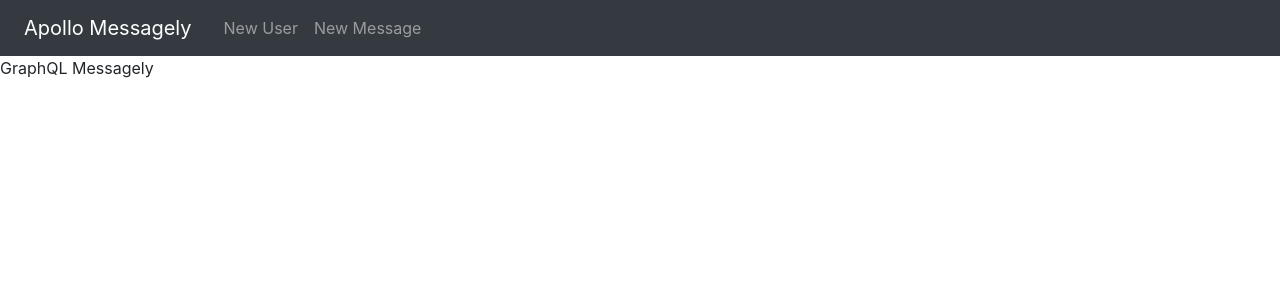
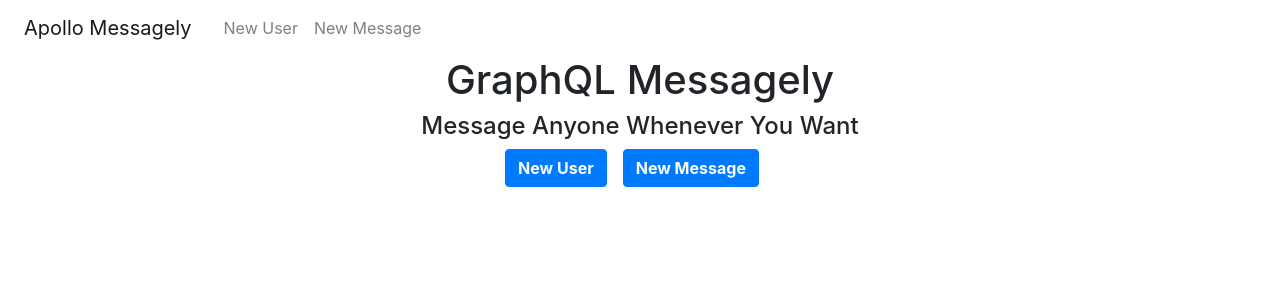
Before and after one commit to itschibits/graphql-messaging, a React (Create React App) app: page / in a window 1280 px wide. Shown: the top 300 px of the page. Built offline with nearby package versions, Linux system fonts and the light colour scheme.

Commit message:
added a simple landing page and some navbar styling

```diff
--- a/src/LandingPage.tsx
+++ b/src/LandingPage.tsx
@@ -1,8 +1,12 @@
 import React from 'react';
+import { Link } from "react-router-dom";
 
 function LandingPage() {
-    return (<div>
-        GraphQL Messagely
+    return (<div className="LandingPage container text-center" >
+        <h1>GraphQL Messagely</h1>
+        <h4>Message Anyone Whenever You Want</h4>
+        <Link to="/users/new" className="btn btn-primary font-weight-bold mr-3">New User</Link>
+        <Link to="/messages/new" className="btn btn-primary font-weight-bold mr-3">New Message</Link>
     </div>)
 }
 
--- /dev/null
+++ b/src/Navbar.css
@@ -0,0 +1,3 @@
+.Navbg{
+    background-color: #003566;
+}
--- a/src/Navbar.tsx
+++ b/src/Navbar.tsx
@@ -11,8 +11,8 @@
 function NavBar() {
 
     return (
-        <div>
-            <Navbar bg="dark" variant="dark" expand="lg">
+        <div className="NavBar">
+            <Navbar className="Navbg" expand="lg">
                 <Nav className="mr-auto">
                     <NavLink exact to="/" className="nav-link navbar-brand">Apollo Messagely</NavLink>
                     <NavLink exact to="/users/new" className="nav-link">New User</NavLink>
```
